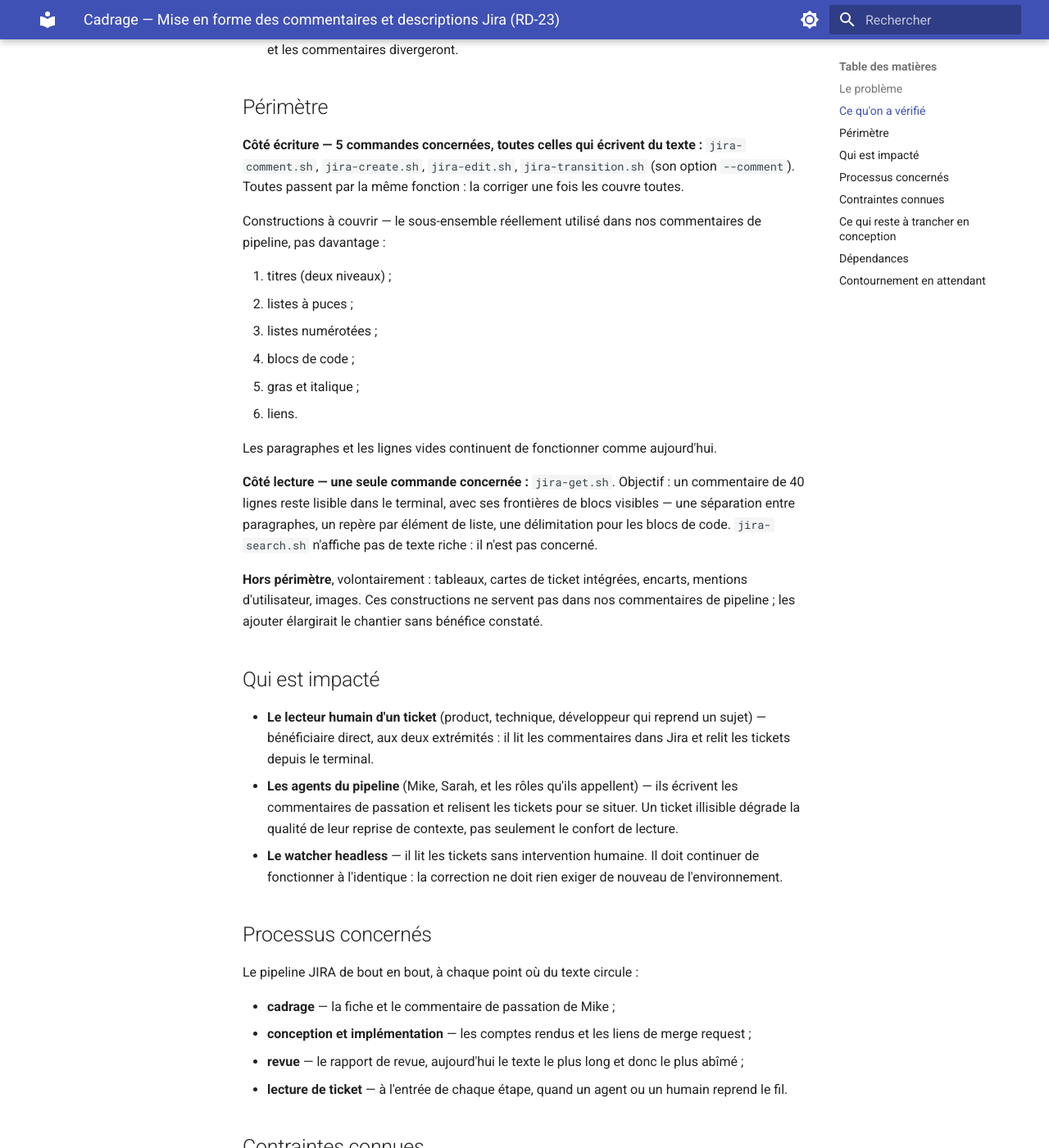
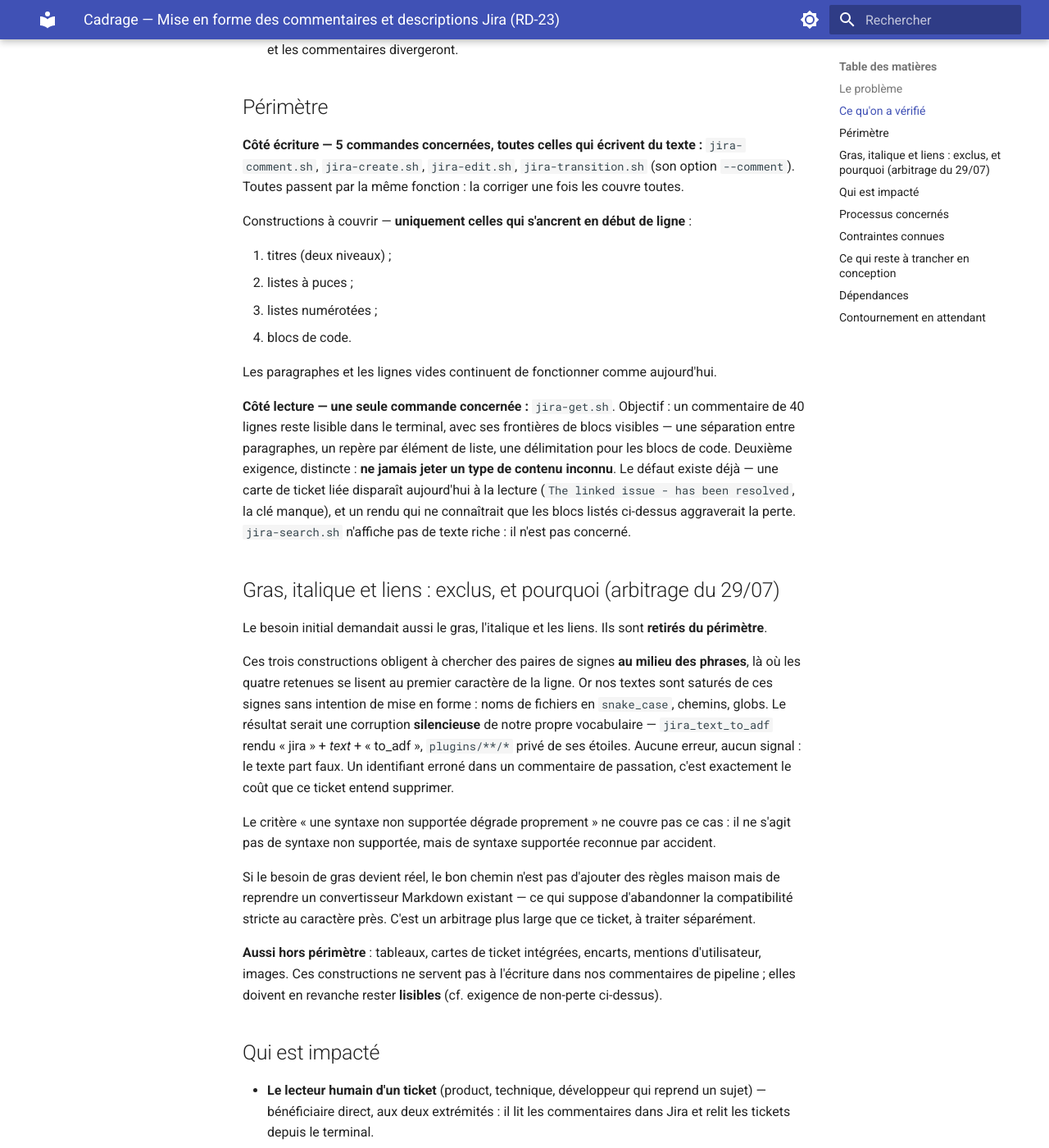
Before and after one commit to ezacae/ezacae-tooling, an MkDocs documentation site: the page built from docs/conception/cadrage-rd-23-mise-en-forme-jira.md, in a window 1280 px wide and 1400 px high, scrolled down 1029 px. Shown: the whole window at 82% size. Built offline with MkDocs 1.6.1 and Material for MkDocs 9.7.7, drawn with Linux system fonts in a browser that asks for light colours; some of the changed text lies outside the part shown.

Commit message:
docs(cadrage): RD-23 — périmètre arbitré, gras/italique/liens exclus
Arbitrage du 29/07 : seules les constructions ancrées en début de ligne
sont retenues (titres, listes, blocs de code). Le gras, l'italique et les
liens obligent à chercher des paires de signes au milieu des phrases, ce
qui corromprait silencieusement nos noms de fichiers et nos chemins.

Ajoute aussi les constraintes issues de la revue : non-perte de contenu à
la lecture, ordre des travaux pour la référence de non-régression, risque
de passation perdue sur envoi refusé, absence de job CI pour les tests
shell, et le ticket compagnon sur la rédaction des textes Jira.

```diff
--- a/docs/conception/cadrage-rd-23-mise-en-forme-jira.md
+++ b/docs/conception/cadrage-rd-23-mise-en-forme-jira.md
@@ -26,20 +26,28 @@
 **Côté écriture — 5 commandes concernées, toutes celles qui écrivent du texte :**
 `jira-comment.sh`, `jira-create.sh`, `jira-edit.sh`, `jira-transition.sh` (son option `--comment`). Toutes passent par la même fonction : la corriger une fois les couvre toutes.
 
-Constructions à couvrir — le sous-ensemble réellement utilisé dans nos commentaires de pipeline, pas davantage :
+Constructions à couvrir — **uniquement celles qui s'ancrent en début de ligne** :
 
 1. titres (deux niveaux) ;
 2. listes à puces ;
 3. listes numérotées ;
-4. blocs de code ;
-5. gras et italique ;
-6. liens.
+4. blocs de code.
 
 Les paragraphes et les lignes vides continuent de fonctionner comme aujourd'hui.
 
-**Côté lecture — une seule commande concernée :** `jira-get.sh`. Objectif : un commentaire de 40 lignes reste lisible dans le terminal, avec ses frontières de blocs visibles — une séparation entre paragraphes, un repère par élément de liste, une délimitation pour les blocs de code. `jira-search.sh` n'affiche pas de texte riche : il n'est pas concerné.
+**Côté lecture — une seule commande concernée :** `jira-get.sh`. Objectif : un commentaire de 40 lignes reste lisible dans le terminal, avec ses frontières de blocs visibles — une séparation entre paragraphes, un repère par élément de liste, une délimitation pour les blocs de code. Deuxième exigence, distincte : **ne jamais jeter un type de contenu inconnu**. Le défaut existe déjà — une carte de ticket liée disparaît aujourd'hui à la lecture (`The linked issue -  has been resolved`, la clé manque), et un rendu qui ne connaîtrait que les blocs listés ci-dessus aggraverait la perte. `jira-search.sh` n'affiche pas de texte riche : il n'est pas concerné.
 
-**Hors périmètre**, volontairement : tableaux, cartes de ticket intégrées, encarts, mentions d'utilisateur, images. Ces constructions ne servent pas dans nos commentaires de pipeline ; les ajouter élargirait le chantier sans bénéfice constaté.
+## Gras, italique et liens : exclus, et pourquoi (arbitrage du 29/07)
+
+Le besoin initial demandait aussi le gras, l'italique et les liens. Ils sont **retirés du périmètre**.
+
+Ces trois constructions obligent à chercher des paires de signes **au milieu des phrases**, là où les quatre retenues se lisent au premier caractère de la ligne. Or nos textes sont saturés de ces signes sans intention de mise en forme : noms de fichiers en `snake_case`, chemins, globs. Le résultat serait une corruption **silencieuse** de notre propre vocabulaire — `jira_text_to_adf` rendu « jira » + *text* + « to_adf », `plugins/**/*` privé de ses étoiles. Aucune erreur, aucun signal : le texte part faux. Un identifiant erroné dans un commentaire de passation, c'est exactement le coût que ce ticket entend supprimer.
+
+Le critère « une syntaxe non supportée dégrade proprement » ne couvre pas ce cas : il ne s'agit pas de syntaxe non supportée, mais de syntaxe supportée reconnue par accident.
+
+Si le besoin de gras devient réel, le bon chemin n'est pas d'ajouter des règles maison mais de reprendre un convertisseur Markdown existant — ce qui suppose d'abandonner la compatibilité stricte au caractère près. C'est un arbitrage plus large que ce ticket, à traiter séparément.
+
+**Aussi hors périmètre** : tableaux, cartes de ticket intégrées, encarts, mentions d'utilisateur, images. Ces constructions ne servent pas à l'écriture dans nos commentaires de pipeline ; elles doivent en revanche rester **lisibles** (cf. exigence de non-perte ci-dessus).
 
 ## Qui est impacté
 
@@ -61,9 +69,12 @@
 1. **Non-régression stricte.** Un texte sans aucune syntaxe de mise en forme doit produire exactement le même résultat qu'aujourd'hui. C'est vérifiable au caractère près, et ça doit l'être.
 2. **Aucun changement de signature.** Les appels existants — dans les scripts, les skills, les commandes, le watcher — ne changent pas. La correction est interne.
 3. **Dégradation propre.** Une syntaxe non supportée s'affiche comme du texte ordinaire. Elle ne fait jamais échouer un envoi : perdre un commentaire de passation coûte plus cher que le voir mal mis en forme.
-4. **Tests hors-ligne.** Aucun appel réseau, sur le modèle des tests existants du plugin (`plugins/ezacae-jira/tests/test_jira_guard.sh`).
+4. **Tests hors-ligne.** Aucun appel réseau, sur le modèle des tests existants du plugin (`plugins/ezacae-jira/tests/test_jira_guard.sh`). L'acceptation par Jira ne peut pas être prouvée hors-ligne : elle fait l'objet d'une vérification manuelle documentée dans la merge request, distincte de la suite de tests.
 5. **Caractères qui cassent le transport.** Guillemets, antislashs, accolades et emoji doivent être couverts par les tests — nos commentaires en contiennent systématiquement (les préfixes 🤖, les chemins, les extraits de code).
 6. **Double correction côté lecture.** Le filtre dupliqué dans `jira-get.sh` impose de traiter les deux occurrences, ou de les factoriser.
+7. **Ordre des travaux imposé.** La référence de non-régression doit être figée **avant** toute modification de la fonction. Sinon la référence devient la nouvelle sortie et le test passe au vert sans rien garantir.
+8. **Un envoi refusé ne doit pas casser une passation.** Dans `jira-transition.sh`, le commentaire est posté *après* le changement de statut. Un envoi refusé laisse donc le ticket transitionné sans commentaire, et la garde interdit de rejouer la transition : la passation est perdue et se répare à la main. Le risque est nul aujourd'hui (le résultat produit est trivialement valide) ; enrichir l'écriture le rend possible. Le correctif doit garantir qu'un refus ne détruit pas la passation.
+9. **Rien ne s'exécute automatiquement.** Aucun job d'intégration continue ne lance les tests shell du dépôt : les six fichiers existants tournent à la main. Toute la garantie de ce ticket repose donc sur un test que personne n'exécute. À traiter, ici ou dans un ticket dédié.
 
 ## Ce qui reste à trancher en conception
 
@@ -71,11 +82,15 @@
 
 - où vit le convertisseur et sous quelle forme (la fonction actuelle est un filtre `jq` d'une dizaine de lignes ; la cible est nettement plus large) ;
 - comment matérialiser les frontières de blocs à la lecture (choix d'affichage, pas de règle métier) ;
-- comment prouver la non-régression au caractère près sur un corpus de textes plats représentatifs.
+- comment prouver la non-régression au caractère près sur un corpus de textes plats représentatifs ;
+- l'imbrication exacte attendue par Jira pour les listes et les blocs de code — première cause de refus d'envoi ;
+- la règle de précédence des blocs de code : à l'intérieur d'un bloc, aucune ligne ne doit être promue (sinon un extrait de commande shell voit ses commentaires devenir des titres et ses options devenir des puces) ;
+- la contrainte de silence de `jira-lib.sh` au chargement : le hook `jira-guard.sh` lit son propre affichage comme du JSON, donc tout message ajouté au chargement casserait toutes les opérations Jira du dépôt.
 
 ## Dépendances
 
 - **RD-13 (socle harnais)** — indépendant. Le défaut est dans l'outillage existant, quelle que soit la piste de socle retenue. Rien n'attend cette décision.
+- **Ticket compagnon à créer — rédaction des textes Jira.** Ce ticket livre le *plancher* : l'outil sait produire de la structure. Il ne dit rien de ce que les agents écrivent. Or le vrai obstacle à la lecture est le volume : la description d'origine de RD-23 faisait 48 paragraphes, avec la demande au tiers du texte et un détail redit dans la pièce jointe. Un pavé bien typographié reste un pavé. Le compagnon traite les gabarits de Mike et Sarah : demande en tête, plafond de longueur, détail en pièce jointe et uniquement là. Les deux sont séparés pour rester relisables ; le compagnon n'est applicable qu'une fois ce ticket livré.
 - **RD-17** — c'est le ticket sur lequel le pavé illisible a été constaté ; il est aujourd'hui en recette interne. Aucune dépendance technique, seulement l'origine du signalement.
 
 ## Contournement en attendant
```
